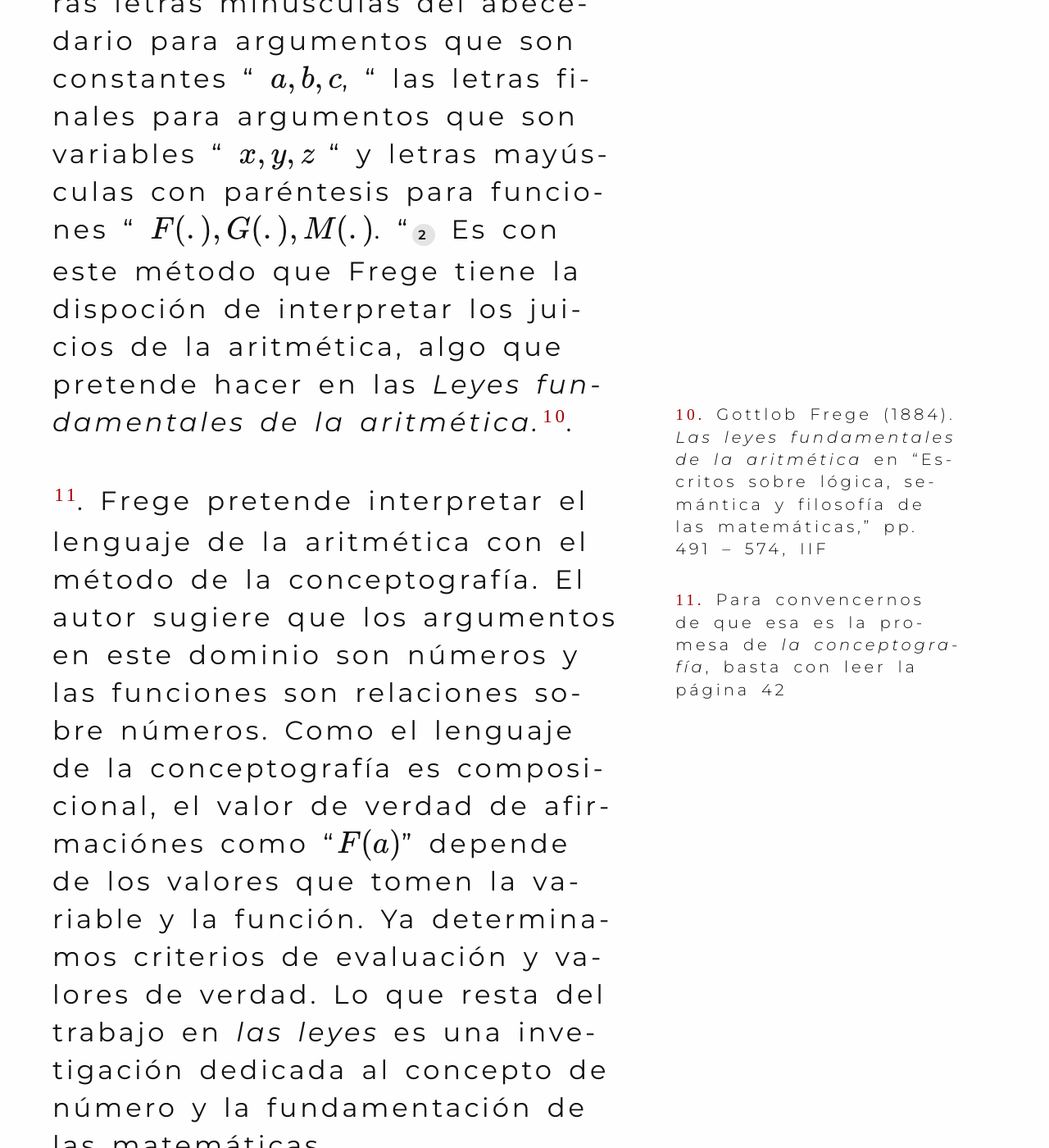
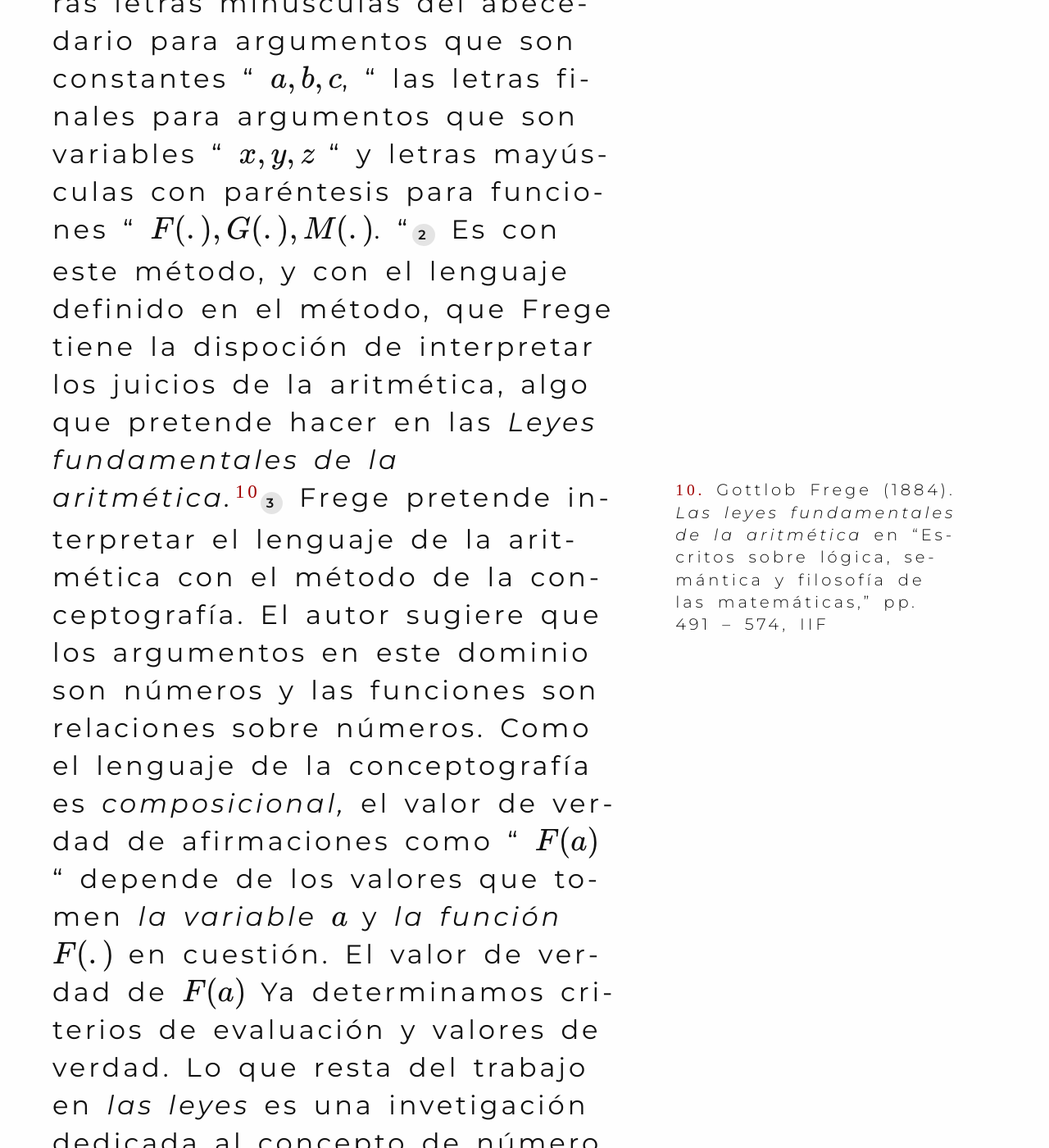
Before and after one commit to Oiuhukt/failosophy, a Jekyll site: the page built from _posts/2026-03-27-frege.md, in a window 1280 px wide and 1400 px high, scrolled down 15368 px. Shown: the whole window at 82% size. Built offline with Jekyll 4.4.1, drawn with Linux system fonts in a browser that asks for light colours; some web fonts are replaced; some of the changed text lies outside the part shown.

```diff
--- a/_posts/2026-03-27-frege.md
+++ b/_posts/2026-03-27-frege.md
@@ -150,18 +150,15 @@
 _funciones._ Por razones de brevedad, usemos las primeras letras minúsculas del abecedario para
 argumentos que son constantes " $$ a, b, c $$, " las letras finales para argumentos que son
 variables " $$x, y, z$$ " y letras mayúsculas con paréntesis para funciones " $$F(.), G(.), M(.)$$. "[^2]
-Es con este método que Frege tiene la dispoción de interpretar los juicios de la
+Es con este método, y con el lenguaje definido en el método, que Frege tiene la dispoción de interpretar los juicios de la
 aritmética, algo que pretende hacer en las _Leyes fundamentales de la aritmética._{%
 sidenote '11' 'Gottlob Frege (1884). _Las leyes fundamentales de la aritmética_ en
 "Escritos sobre lógica, semántica y filosofía de las matemáticas," pp. 491 -- 574,
-IIF' %}.
-
-{% sidenote '12' 'Para convencernos de que esa es la promesa de _la conceptografía_,
-basta con leer la página 42' %}. Frege pretende interpretar el lenguaje de la
+IIF' %}[^3] Frege pretende interpretar el lenguaje de la
 aritmética con el método de la conceptografía. El autor sugiere que los argumentos en
 este dominio son números y las funciones son relaciones sobre números. Como el
-lenguaje de la conceptografía es composicional, el valor de verdad de afirmaciónes
-como "$$F(a)$$" depende de los valores que tomen la variable y la función. Ya
+lenguaje de la conceptografía es _composicional,_ el valor de verdad de afirmaciones
+como " $$F(a)$$ " depende de los valores que tomen _la variable_ $$ a $$ y _la función_ $$ F(.) $$ en cuestión. El valor de verdad de $$F(a)$$ Ya
 determinamos criterios de evaluación y valores de verdad. Lo que resta del trabajo en
 _las leyes_ es una invetigación dedicada al concepto de número y la fundamentación de
 las matemáticas.
@@ -239,3 +236,5 @@
 [^1]: No sé si es cosa de matemáticos comenzar por la igualdad en sus sistemas. Por ejemplo, las propiedades la igualdad que menciono de inmediato, están condensadas en la nociones comunes del libro I de los _Elementos_ y el criterio de igualdad de ángulos rectos del postulado 4. Arquímedes hace lo mismo en el primer postulado del libro _Sobre el equilibrio de los planos._ No conozco muchos matemáticos que me hayan comentado qué opionan de Frege como lectores de su trabajo---tampoco conozco muchas personas,--- y me gustaría escuchar sus comentarios. Algo deben tener en común ya que estudiaron la misma licenciatura.
 
 [^2]: Se antoja decir que esto es un cálculo de primer oprden con igualdad y sin cuantificadores
+
+[^3]: Para convencernos de que esa es la promesa de _Conceptografía_, basta con leer la página 42.
```
